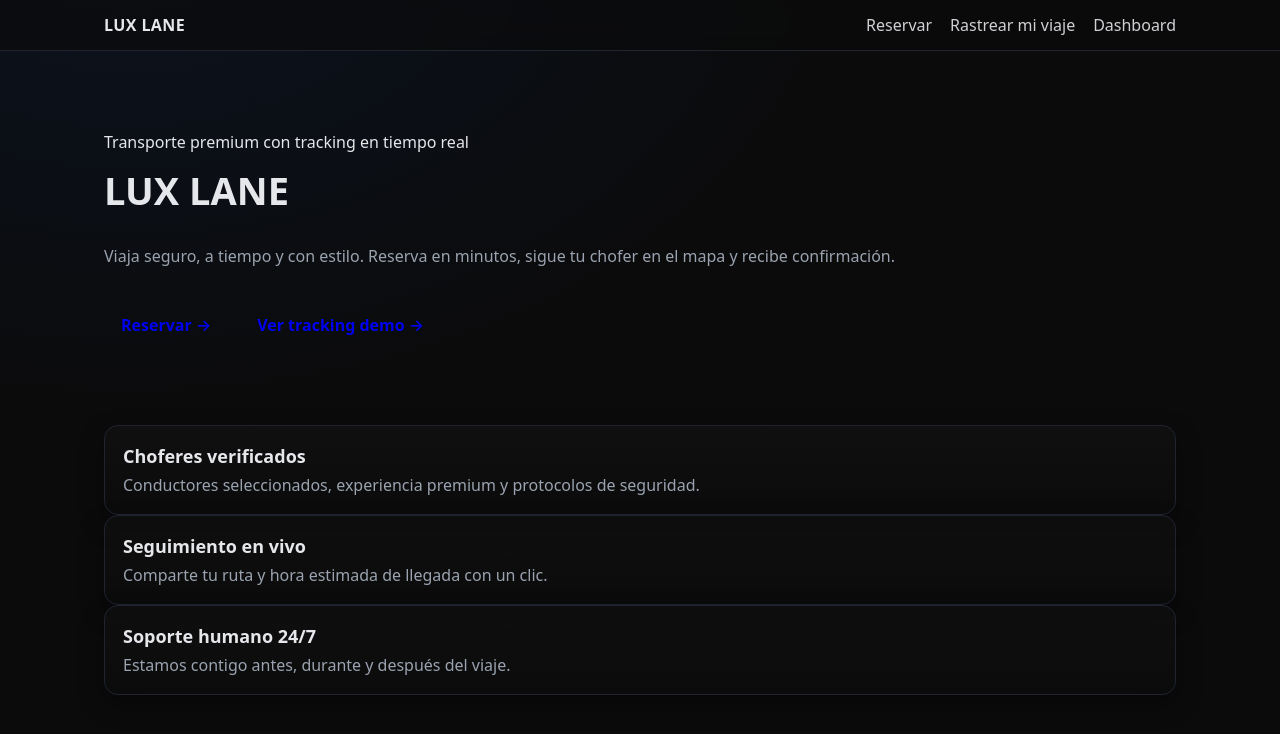
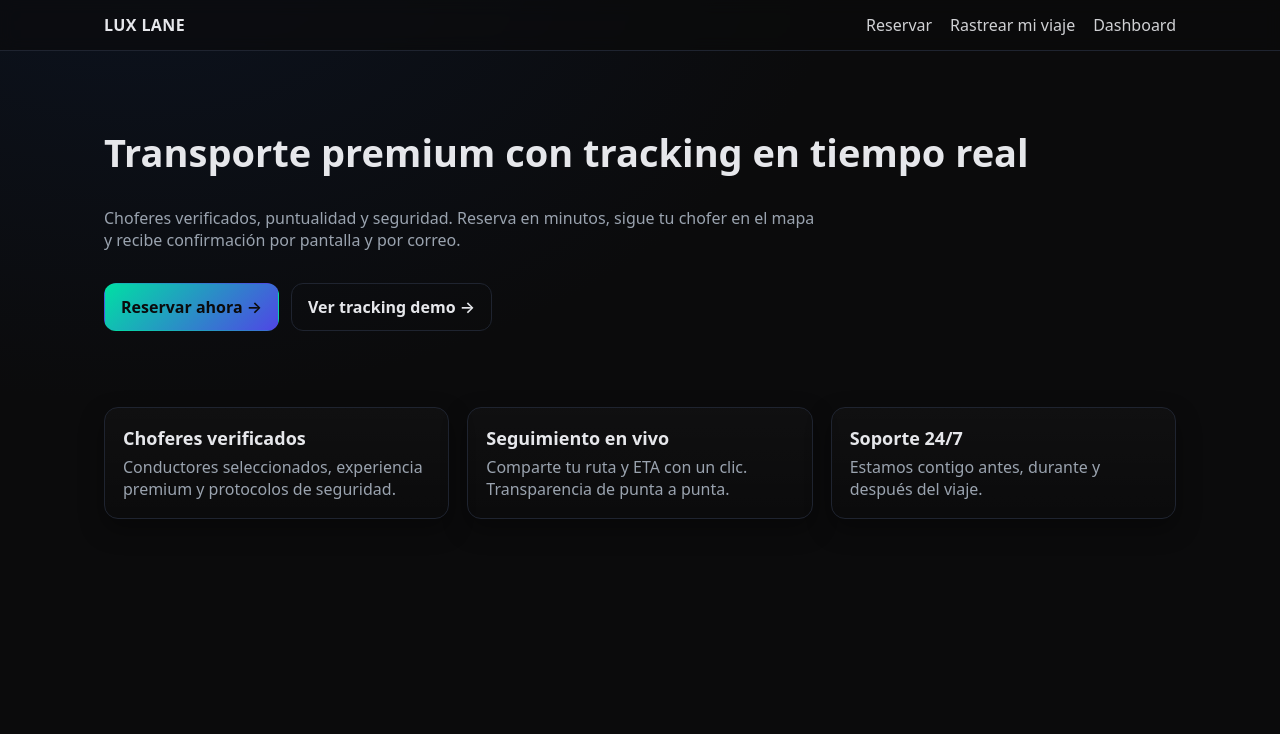
Before and after one commit to Luxlane/luxlane, a Next.js app: page / in a window 1280 px wide. Shown: the top 734 px of the page. Built offline with nearby package versions, Linux system fonts and the light colour scheme.

Commit message:
Update page.tsx

```diff
--- a/app/page.tsx
+++ b/app/page.tsx
@@ -1,36 +1,34 @@
-import Link from "next/link";
+import Link from 'next/link';
 
-export default function Home(){
+export default function Home() {
   return (
     <>
       <section className="hero">
-        <span className="badge">
-          <span className="logo" /> Transporte premium con tracking en tiempo real
-        </span>
-        <h1 className="h1">LUX LANE</h1>
-        <p className="muted" style={{marginBottom:18}}>
-          Viaja seguro, a tiempo y con estilo. Reserva en minutos, sigue tu chofer en el mapa y recibe confirmación.
+        <h1 className="h1">Transporte premium con tracking en tiempo real</h1>
+        <p className="lead">
+          Choferes verificados, puntualidad y seguridad. Reserva en minutos, sigue
+          tu chofer en el mapa y recibe confirmación por pantalla y por correo.
         </p>
-        <div style={{display:"flex",gap:12}}>
-          <Link className="btn" href="/book">Reservar →</Link>
-          <Link className="btn" href="/track/demo-trip">Ver tracking demo →</Link>
+        <div style={{display:'flex', gap:12, flexWrap:'wrap'}}>
+          <Link href="/book" className="btn btn-primary">Reservar ahora →</Link>
+          <Link href="/track/demo-trip" className="btn btn-ghost">Ver tracking demo →</Link>
         </div>
       </section>
 
       <section className="section">
-        <div className="grid">
-          <div className="card">
+        <div className="grid-3">
+          <article className="card">
             <h3>Choferes verificados</h3>
-            <p className="muted">Conductores seleccionados, experiencia premium y protocolos de seguridad.</p>
-          </div>
-          <div className="card">
+            <p>Conductores seleccionados, experiencia premium y protocolos de seguridad.</p>
+          </article>
+          <article className="card">
             <h3>Seguimiento en vivo</h3>
-            <p className="muted">Comparte tu ruta y hora estimada de llegada con un clic.</p>
-          </div>
-          <div className="card">
-            <h3>Soporte humano 24/7</h3>
-            <p className="muted">Estamos contigo antes, durante y después del viaje.</p>
-          </div>
+            <p>Comparte tu ruta y ETA con un clic. Transparencia de punta a punta.</p>
+          </article>
+          <article className="card">
+            <h3>Soporte 24/7</h3>
+            <p>Estamos contigo antes, durante y después del viaje.</p>
+          </article>
         </div>
       </section>
     </>
```
